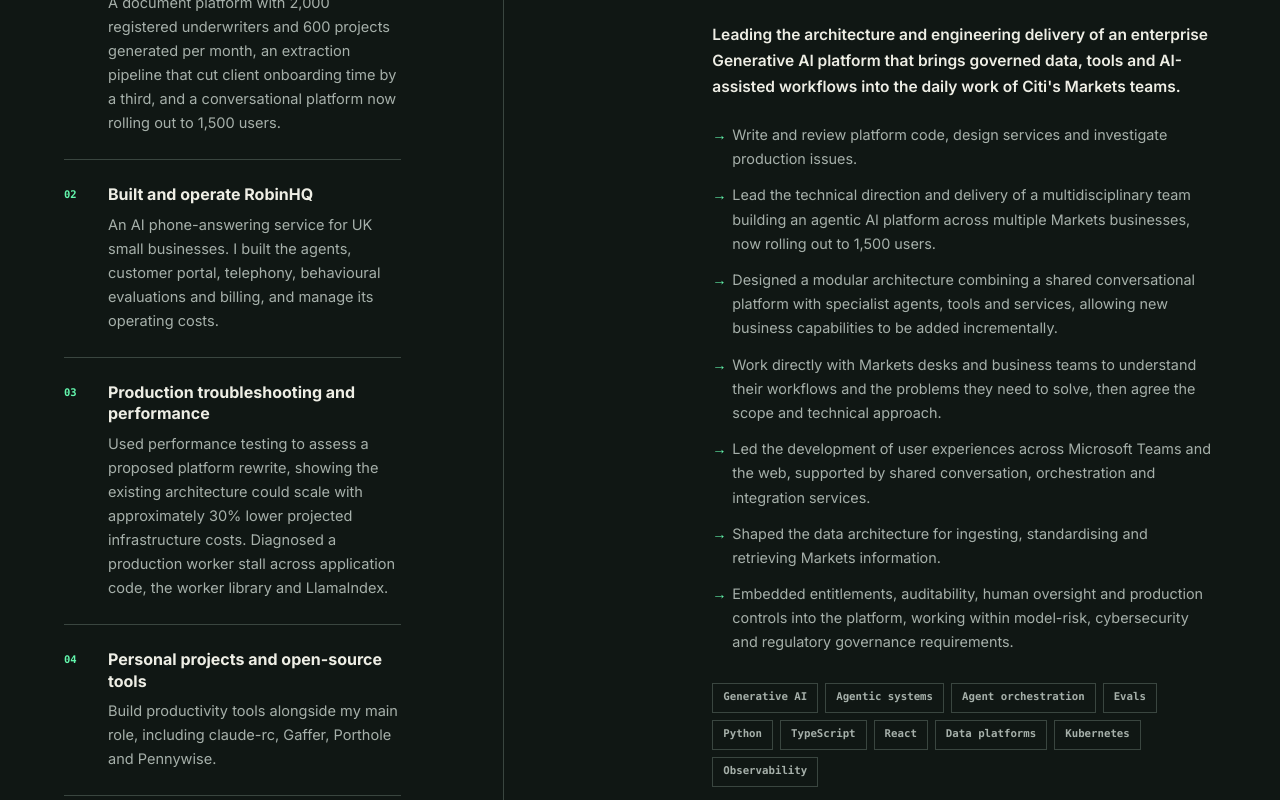
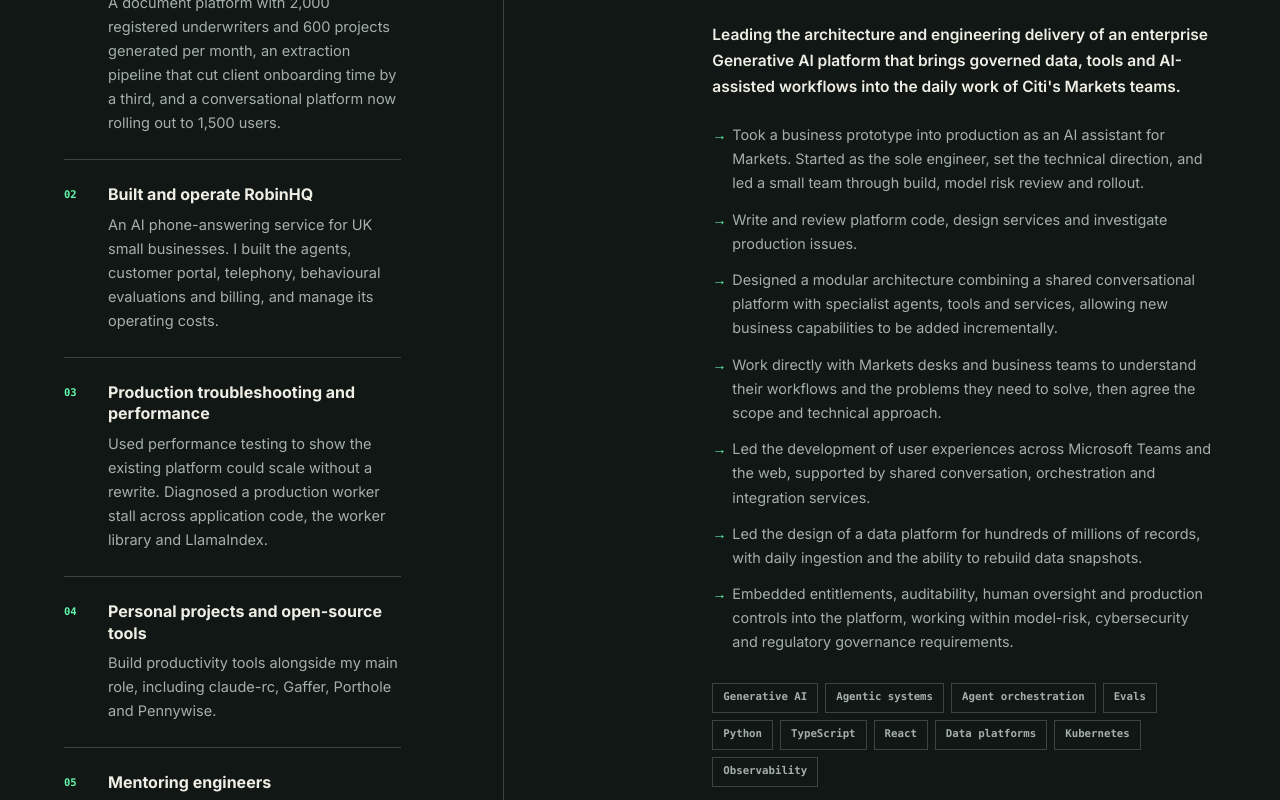
Before and after one commit to mfullbrook/resume, a Next.js app: page / in a window 1280 px wide. Shown: the part 1260-2060 px from the top of the page. Built offline with nearby package versions, Linux system fonts and the light colour scheme.

Commit message:
Substantiate Citi experience with approved delivery details

```diff
--- a/data.ts
+++ b/data.ts
@@ -73,7 +73,7 @@ export const profile: Profile = [
   {
     heading: 'Production troubleshooting and performance',
     content:
-      'Used performance testing to assess a proposed platform rewrite, showing the existing architecture could scale with approximately 30% lower projected infrastructure costs. Diagnosed a production worker stall across application code, the worker library and LlamaIndex.',
+      'Used performance testing to show the existing platform could scale without a rewrite. Diagnosed a production worker stall across application code, the worker library and LlamaIndex.',
   },
   {
     heading: 'Personal projects and open-source tools',
@@ -108,12 +108,12 @@ export const experiences: Experience[] = [
     overview:
       "Leading the architecture and engineering delivery of an enterprise Generative AI platform that brings governed data, tools and AI-assisted workflows into the daily work of Citi's Markets teams.",
     achievements: [
+      'Took a business prototype into production as an AI assistant for Markets. Started as the sole engineer, set the technical direction, and led a small team through build, model risk review and rollout.',
       'Write and review platform code, design services and investigate production issues.',
-      'Lead the technical direction and delivery of a multidisciplinary team building an agentic AI platform across multiple Markets businesses, now rolling out to 1,500 users.',
       'Designed a modular architecture combining a shared conversational platform with specialist agents, tools and services, allowing new business capabilities to be added incrementally.',
       'Work directly with Markets desks and business teams to understand their workflows and the problems they need to solve, then agree the scope and technical approach.',
       'Led the development of user experiences across Microsoft Teams and the web, supported by shared conversation, orchestration and integration services.',
-      'Shaped the data architecture for ingesting, standardising and retrieving Markets information.',
+      'Led the design of a data platform for hundreds of millions of records, with daily ingestion and the ability to rebuild data snapshots.',
       'Embedded entitlements, auditability, human oversight and production controls into the platform, working within model-risk, cybersecurity and regulatory governance requirements.',
     ],
   },
@@ -163,12 +163,13 @@ export const experiences: Experience[] = [
       'Kubernetes',
     ],
     achievements: [
-      'Tested the existing platform against its scaling requirements to assess a proposed rewrite. Demonstrated that it could meet those requirements with approximately 30% lower projected infrastructure costs.',
+      "Delivered one of Citi's earliest production Generative AI products, supporting the controlled drafting of structured documents using retrieval across structured and unstructured information. It has 2,000 registered underwriters, with 600 projects generated per month.",
+      'Turned a single use case into a reusable, multi-tenant platform. Built a versioned editor so business specialists could update drafting templates without waiting for a software release.',
+      'Designed and helped build an AI document processing service that reduced client onboarding time by 33%. Mentored an engineer who went on to become the project’s technical lead.',
+      'Named co-inventor on a granted US patent for generating structured documents with traceable sources (US 12,511,301 B1).',
+      'Established shared evaluation, configuration, audit and moderation capabilities for teams using the platform.',
+      'Used performance testing to show the existing platform could meet its scaling requirements without a rewrite.',
       'Diagnosed a production stall affecting OCR, embedding and document generation by reproducing production conditions and tracing async handling issues across application code, the worker library and LlamaIndex. Reworked execution to use synchronous code with concurrency across threads.',
-      "Delivered one of Citi's earliest production Generative AI products, supporting the controlled drafting of structured documents using retrieval across structured and unstructured information. It has 2,000 registered underwriters, with 600 projects generated per month.",
-      'Delivered a Generative AI data-extraction pipeline that reduced client onboarding time by 33%.',
-      'Designed a reusable, multi-tenant platform capable of supporting multiple business areas, use cases and delivery teams.',
-      'Established shared evaluation, configuration, audit and moderation capabilities for teams using the platform.',
       'Built the team that delivered it, growing a global multidisciplinary Generative AI group from one engineer to more than 20 within a year.',
     ],
   },
@@ -179,9 +180,8 @@ export const experiences: Experience[] = [
     dates: 'Apr 2021 - Dec 2023',
     skills: ['Kotlin', 'Camunda', 'gRPC', 'RabbitMQ', 'Kubernetes', 'TypeScript', 'React'],
     achievements: [
-      'Led a global team of 12 engineers to design and deliver an AI-enabled data remediation platform from inception through production.',
-      'Supported the remediation of thousands of legal agreements as part of a major regulatory programme.',
-      'Created a reusable workflow platform combining business process orchestration, event-driven services and controlled human decision points.',
+      'Led a global team of 12 engineers to deliver an AI-enabled remediation platform. It processed thousands of agreements and millions of pages, enabling the programme to meet its regulatory commitment.',
+      'Built a reusable workflow platform using BPMN in Camunda, event-driven services and gRPC, with a dedicated interface for maker-checker verification and sign-off.',
       'Ran discovery with operations, legal, product and senior technology stakeholders, turning complex regulatory requirements into practical software workflows.',
       'Established modern engineering practices across automated testing, containerised deployment, production support and incremental delivery.',
       'Promoted from VP to SVP in January 2023.',
```
